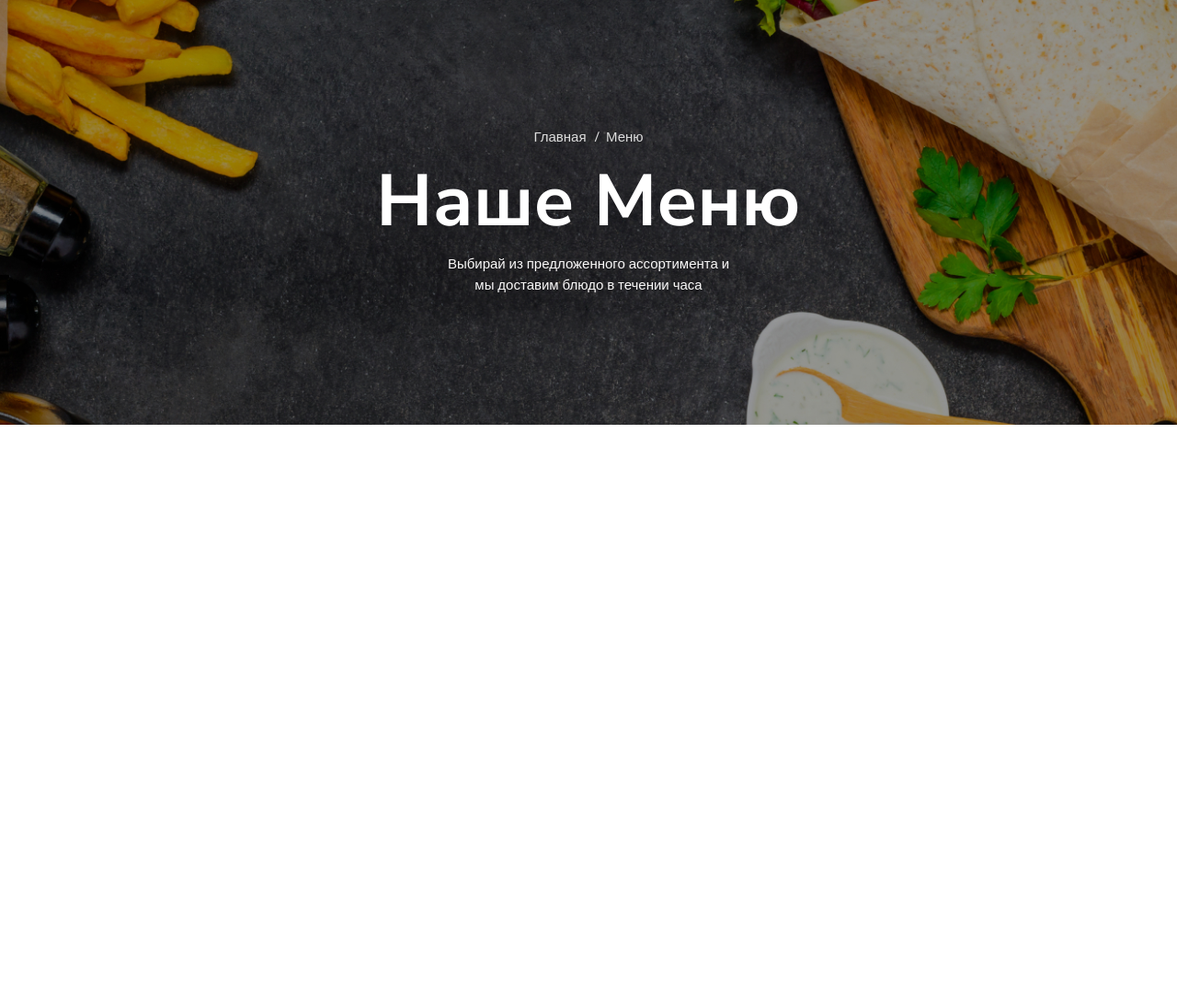
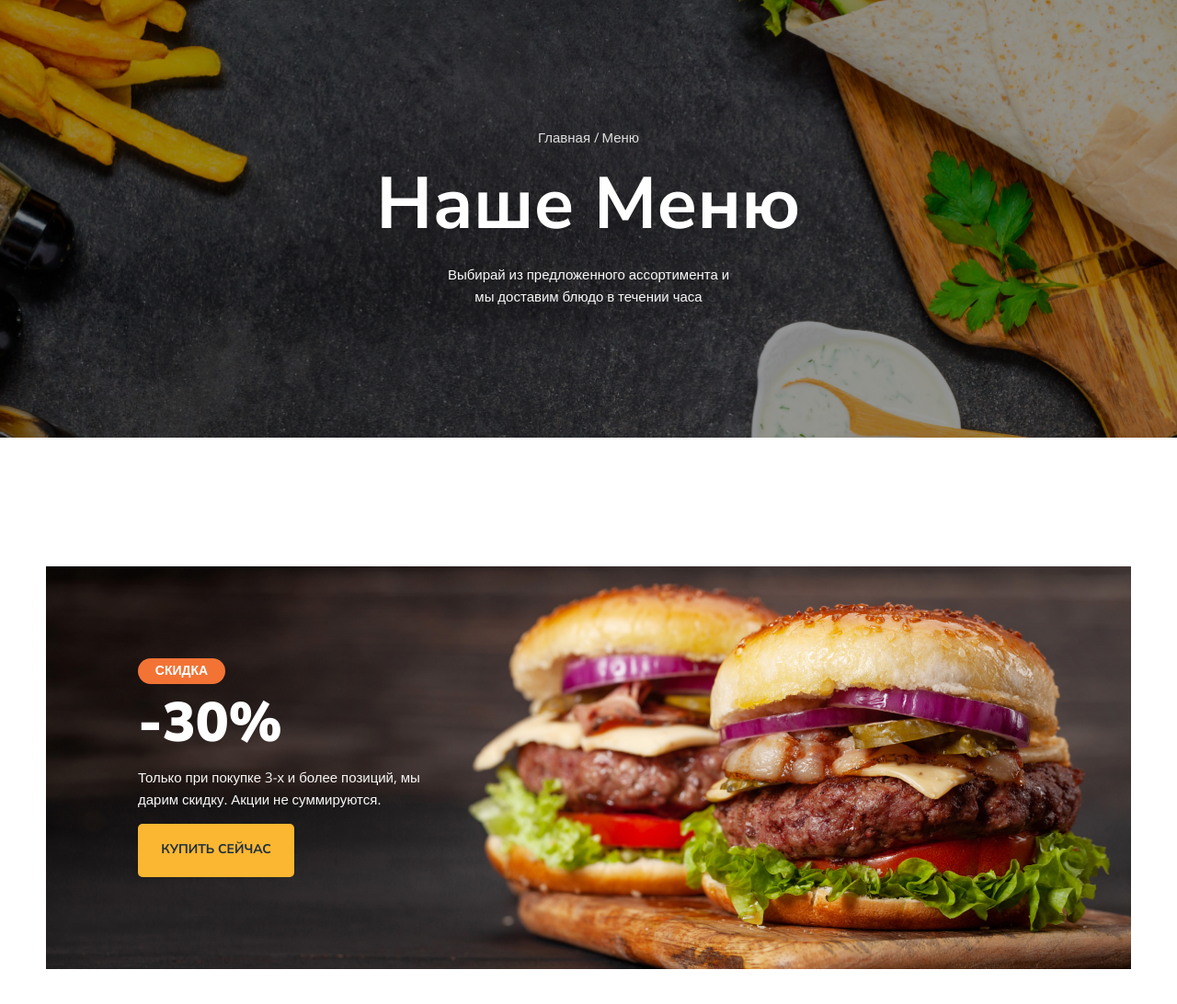
Before and after one commit to Dellevar-wow/Module01-Burger, a plain HTML site: page index2.html in a window 1280 px wide. Shown: the part 112-1204 px from the top of the page at 92% size. Before the commit the page ends 800 px from the top, so only its background shows below. Drawn offline with nearby package versions, Linux system fonts and the light colour scheme.

Commit message:
add banner and styles

```diff
--- a/index2.html
+++ b/index2.html
@@ -12,7 +12,7 @@
     <link rel="stylesheet" href="style/main2.css">
 </head>
 <body>
-    <head>
+    <header>
         <div class="container">
             <div class="header">
                 <a href="#" class="header-logo"></a>
@@ -33,7 +33,7 @@
                 </button>
             </div>
         </div>
-    </head>
+    </header>
     <div class="bg">
         <div class="container">
             <ul class="breadcrumbs">
@@ -43,7 +43,20 @@
             <h1 class="title">Наше Меню</h1>
             <p class="description">Выбирай из предложенного ассортимента и мы доставим блюдо в течении часа</p>
         </div>
-
     </div>
+    <main>
+        <div class="banner">
+            <div class="container">
+                <div class="banner-box">
+                    <h2 class="banner-title">
+                        <span>скидка</span>
+                        -30%
+                    </h2>
+                    <p class="banner-text">Только при покупке 3-х и более позиций, мы дарим скидку. Акции не суммируются.</p>
+                    <a href="#" class="banner-link">купить сейчас</a>
+                </div>
+            </div>
+        </div>
+    </main>
 </body>
 </html>
--- a/style/main2.css
+++ b/style/main2.css
@@ -7,13 +7,16 @@ body {
     padding-left: 15px;
     padding-right: 15px;
 }
+header {
+    border-bottom: 1px solid #DEDEDE;
+}
 .header {
     font-family: 'Open Sans', sans-serif;
     display: flex;
     align-items: center;
     justify-content: space-between;
-    padding-top: 26px;
-    padding-bottom: 26px;
+    padding-top: 29px;
+    padding-bottom: 21px;
 }
 .header-logo {
     display: block;
@@ -22,18 +25,23 @@ body {
     height: 56px;
     background-repeat: no-repeat;
     background-size: cover;
+    margin-top: -5px;
 }
 .header-nav {
     list-style-type: none;
     display: flex;
     padding-left: 0;
-    gap: 46px;
+    gap: 46.5px;
+    margin-left: -97px;
 }
 .header-nav a {
     font-weight: 600;
     font-size: 20px;
     color: #443737;
     text-decoration: none;
+}
+.header-nav a:hover {
+    color: #FFC725;
 }
 .header-nav a::after {
     content: '';
@@ -53,6 +61,7 @@ body {
     border: none;
     padding: 0;
     gap: 10px;
+    cursor: pointer;
 }
 .button-item {
     position: relative;
@@ -85,14 +94,15 @@ body {
     background-size: cover;
     background-position: center center;
     padding: 142px 0;
+    margin-bottom: 140px;
 }
 .breadcrumbs {
     padding-left: 0;
-    margin-top: 0;
+    margin-top: 2px;
     list-style: none;
     display: flex;
     justify-content: center;
-    gap: 16px;
+    gap: 7px;
 }
 .breadcrumbs a {
     color: #DEDEDE;
@@ -100,10 +110,17 @@ body {
     font-family: 'Open Sans', sans-serif;
     text-decoration: none;
 }
+.breadcrumbs a:hover {
+    color: #FFC725;
+}
 .breadcrumbs a::before {
     content: '/';
     position: relative;
-    left: -7px;
+    left: -3px;
+    pointer-events: none;
+}
+.breadcrumbs a:hover::before {
+    color: #DEDEDE;
 }
 .breadcrumbs li:first-child a::before {
     display: none;
@@ -111,14 +128,66 @@ body {
 .title {
     font-weight: 700;
     font-size: 79px;
-    margin-top: 10px;
-    margin-bottom: 10px;
+    margin-top: 18px;
+    margin-bottom: 18px;
 }
 .description {
     font-family: 'Open Sans', sans-serif;
     font-size: 15px;
     color: #FAF9F9;
-    line-height: 1.5;
+    line-height: 1.6;
     max-width: 320px;
     margin: 0 auto;
 }
+.banner-box {
+    background-image: url(../image/banner_bg.jpg);
+    text-align:left;
+    color: #FFFFFF;
+    background-size: cover;
+    background-position: center center;
+    padding: 63px 0px 100px 100px;
+    margin-bottom: 200px;
+}
+.banner-title {
+    font-weight: 900;
+    font-size: 60px;
+    width: 157px;
+    height: 58px;
+    margin-top: 37px;
+    margin-bottom: 59px;
+    line-height: 1.4;
+}
+.banner-title span{
+    font-family: 'Open Sans', sans-serif;
+    font-weight: 600;
+    font-size: 14px;
+    text-transform: uppercase;
+    background-color: #F37335;
+    width: 95px;
+    height: 28px;
+    border-radius: 16px;
+    display: block;
+    text-align: center;
+    line-height: 1.8;
+}
+.banner-box p {
+    font-family: 'Open Sans', sans-serif;
+    max-width: 307px;
+    font-size: 15px;
+    color: #FAF9F9;
+    line-height: 1.6;
+}
+.banner-box a {
+    font-weight: bold;
+    font-size: 14px;
+    color: #1E2F40;
+    background-color: #FBB731;
+    border-radius: 5px;
+    width: 170px;
+    height: 58px;
+    display: block;
+    text-align: center;
+    line-height: 4;
+    text-decoration: none;
+    text-transform: uppercase;
+}
```
Also changed, not shown: image/banner_bg.jpg (added).
